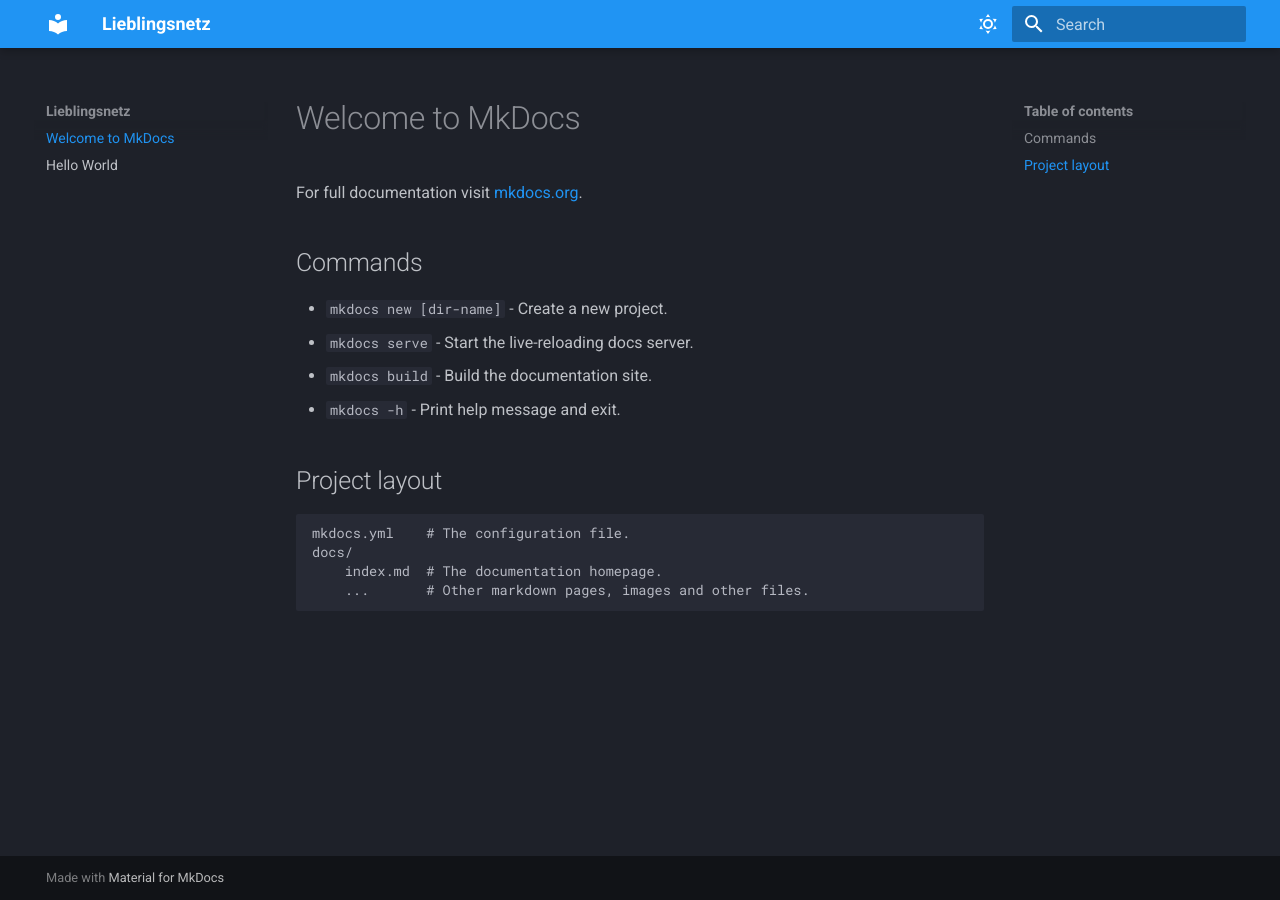
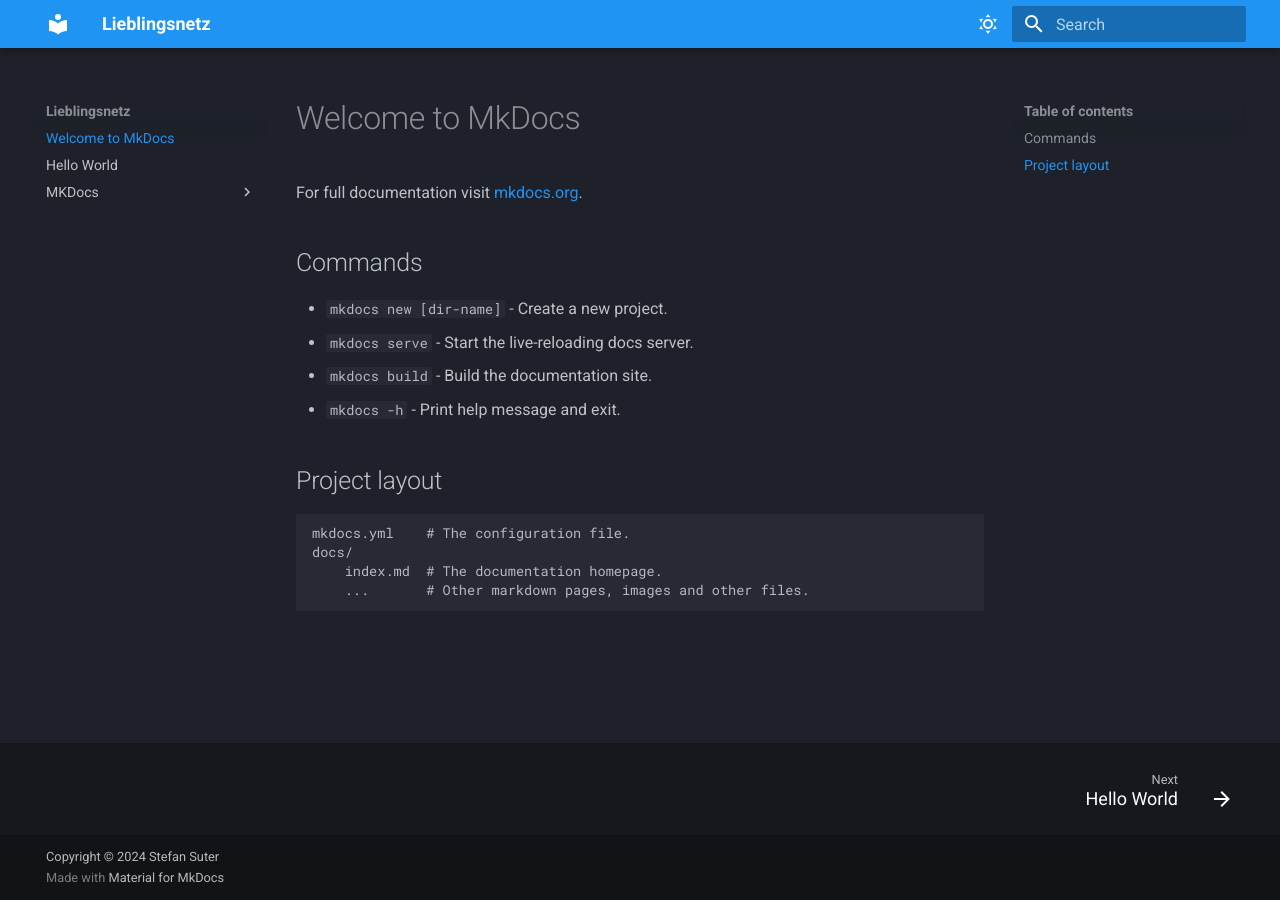
Before and after one commit to Stefan-Su/mkdocs, an MkDocs documentation site: the page built from docs/index.md, in a window 1280 px wide. Built offline with MkDocs 1.6.1 and Material for MkDocs 9.7.7, drawn with Linux system fonts in a browser that asks for light colours.

Commit message:
adding Markdown_extensions and copyright

```diff
--- a/mkdocs.yml
+++ b/mkdocs.yml
@@ -1,7 +1,9 @@
 site_name: Lieblingsnetz
-site_url: https://site.example
+site_url: https://stefan-su.github.io/mkdocs/
 theme:
   name: material
+  features:
+    - navigation.footer
   palette:
     # Dark Mode
     - scheme: slate
@@ -18,3 +20,13 @@
         name: Light mode
       primary: blue
       accent: deep orange
+markdown_extensions:
+- pymdownx.highlight:
+    anchor_linenums: true
+    line_spans: __span
+    pygments_lang_class: true
+- pymdownx.inlinehilite
+- pymdownx.snippets
+- pymdownx.superfences
+
+copyright: Copyright &copy; 2024 Stefan Suter
```
Also changed, not shown: docs/MKDocs/deploy.md (added, +8 -0 lines).
